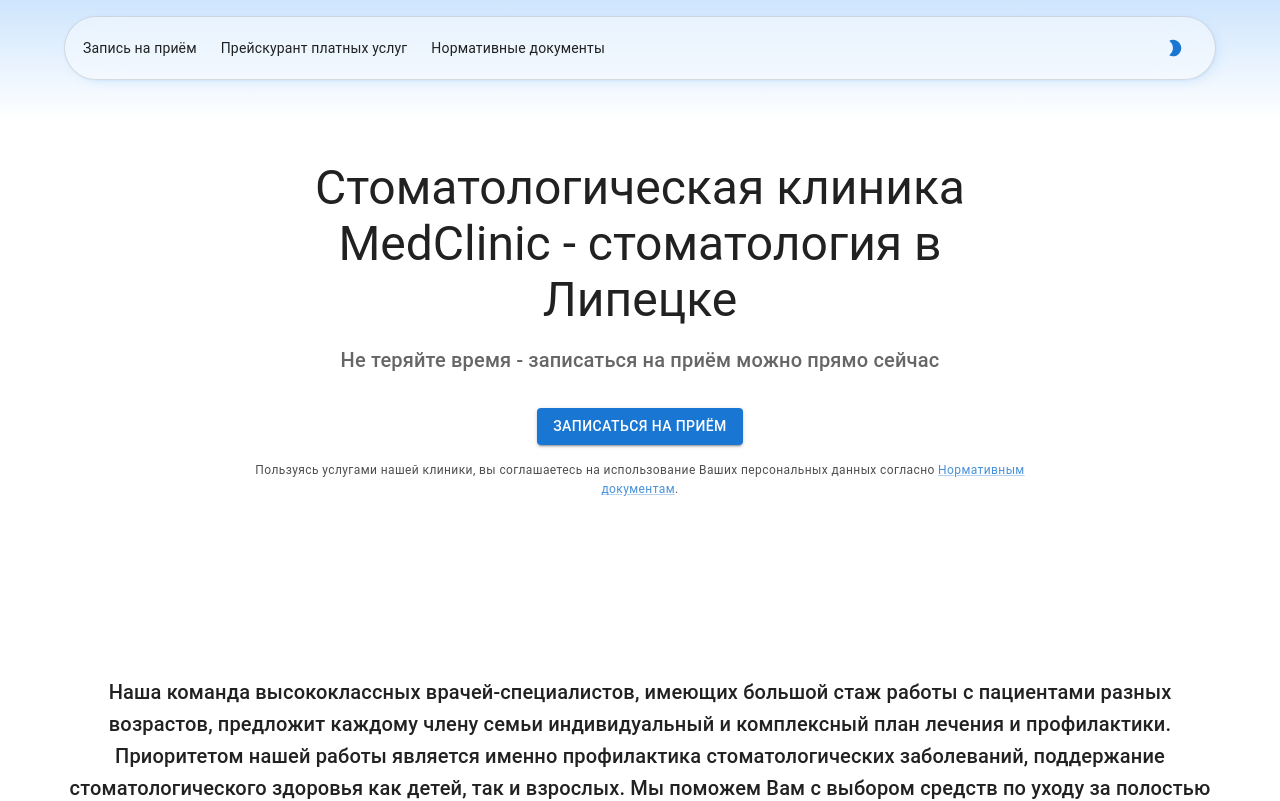
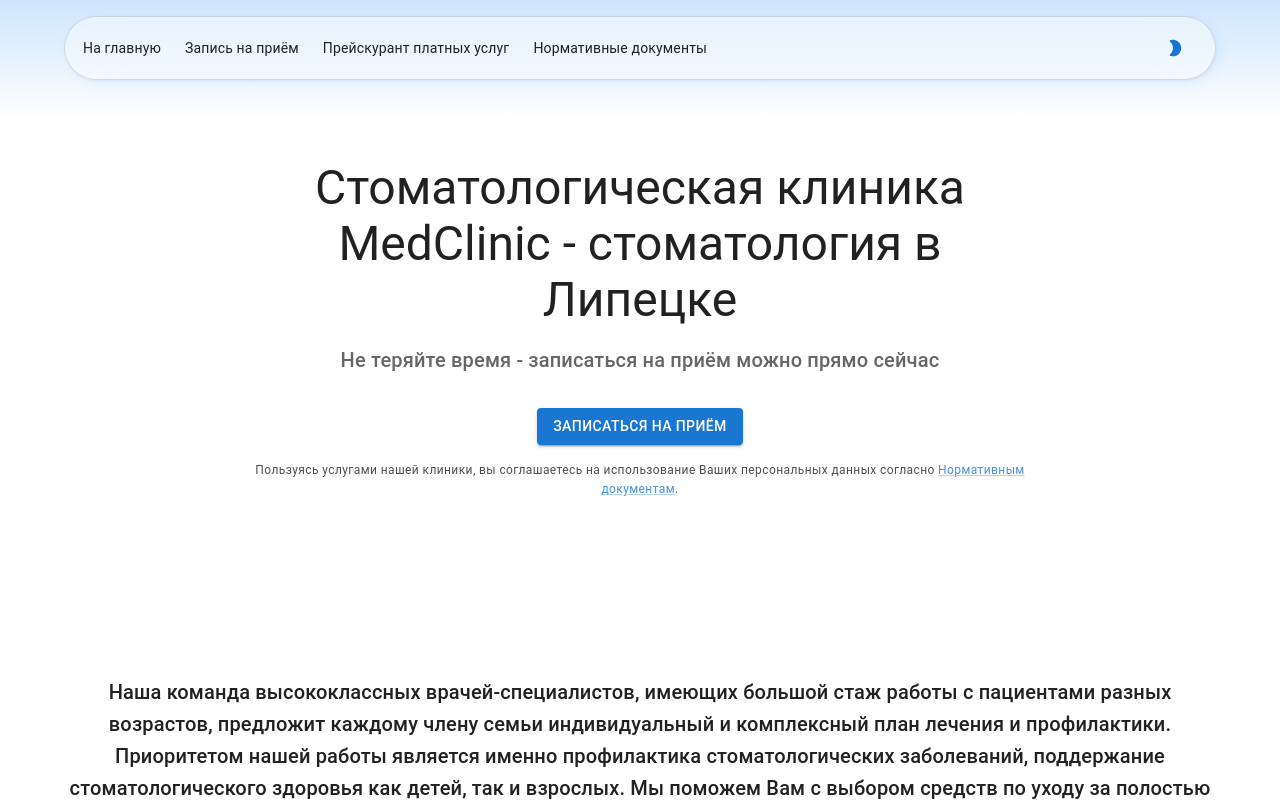
Before and after one commit to KirillAstafev/PaidServiceWebFrontend, a React (Create React App) app: page / in a window 1280 px wide. Shown: the top 801 px of the page. Built offline with nearby package versions, Linux system fonts and the light colour scheme.

Commit message:
Добавление перехода по ссылкам (React Router Link)

```diff
--- a/package.json
+++ b/package.json
@@ -7,6 +7,7 @@
     "@emotion/styled": "^11.11.0",
     "@mui/icons-material": "^5.15.13",
     "@mui/material": "^5.15.13",
+    "@mui/x-data-grid": "^7.2.0",
     "@testing-library/jest-dom": "^5.17.0",
     "@testing-library/react": "^13.4.0",
     "@testing-library/user-event": "^13.5.0",
--- a/src/App.css
+++ b/src/App.css
@@ -26,6 +26,7 @@
 
 .App-link {
   color: #61dafb;
+  text-decoration: none;
 }
 
 @keyframes App-logo-spin {
--- a/src/App.js
+++ b/src/App.js
@@ -2,6 +2,7 @@
 import LandingPage from "./starting-page/LandingPage";
 import {createBrowserRouter, RouterProvider} from "react-router-dom";
 import MainContent from "./starting-page/components/routes/main/MainContent";
+import PricesTable from "./starting-page/components/routes/prices/PricesTable";
 
 const router = createBrowserRouter(
     [
@@ -12,6 +13,10 @@
                 {
                     index: true,
                     element: <MainContent/>
+                },
+                {
+                    path: "/prices",
+                    element: <PricesTable/>
                 }
             ]
         }
--- a/src/starting-page/components/AppAppBar.js
+++ b/src/starting-page/components/AppAppBar.js
@@ -12,8 +12,9 @@
 import Drawer from '@mui/material/Drawer';
 import MenuIcon from '@mui/icons-material/Menu';
 import ToggleColorMode from './ToggleColorMode';
+import {Link} from "react-router-dom";
 
-function AppAppBar({ mode, toggleColorMode }) {
+function AppAppBar({mode, toggleColorMode}) {
     const [open, setOpen] = React.useState(false);
 
     const toggleDrawer = (newOpen) => () => {
@@ -25,7 +26,7 @@
         const offset = 128;
         if (sectionElement) {
             const targetScroll = sectionElement.offsetTop - offset;
-      sectionElement.scrollIntoView({ behavior: 'smooth' });
+            sectionElement.scrollIntoView({behavior: 'smooth'});
             window.scrollTo({
                 top: targetScroll,
                 behavior: 'smooth',
@@ -77,26 +78,32 @@
                                 px: 0,
                             }}
                         >
-              <Box sx={{ display: { xs: 'none', md: 'flex' } }}>
+                            <Box sx={{display: {xs: 'none', md: 'flex'}}}>
+                                <MenuItem sx={{py: '6px', px: '12px'}}>
+                                    <Link to={"/"} className="App-link">
+                                        <Typography variant="body2" color="text.primary">
+                                            На главную
+                                        </Typography>
+                                    </Link>
+                                </MenuItem>
                                 <MenuItem
                                     onClick={() => scrollToSection('features')}
-                  sx={{ py: '6px', px: '12px' }}
+                                    sx={{py: '6px', px: '12px'}}
                                 >
                                     <Typography variant="body2" color="text.primary">
                                         Запись на приём
                                     </Typography>
                                 </MenuItem>
-                <MenuItem
-                  onClick={() => scrollToSection('testimonials')}
-                  sx={{ py: '6px', px: '12px' }}
-                >
+                                <MenuItem sx={{py: '6px', px: '12px'}}>
+                                    <Link to={"/prices"} className="App-link">
                                         <Typography variant="body2" color="text.primary">
                                             Прейскурант платных услуг
                                         </Typography>
+                                    </Link>
                                 </MenuItem>
                                 <MenuItem
                                     onClick={() => scrollToSection('highlights')}
-                  sx={{ py: '6px', px: '12px' }}
+                                    sx={{py: '6px', px: '12px'}}
                                 >
                                     <Typography variant="body2" color="text.primary">
                                         Нормативные документы
@@ -106,22 +113,22 @@
                         </Box>
                         <Box
                             sx={{
-                display: { xs: 'none', md: 'flex' },
+                                display: {xs: 'none', md: 'flex'},
                                 gap: 0.5,
                                 alignItems: 'center',
                             }}
                         >
-              <ToggleColorMode mode={mode} toggleColorMode={toggleColorMode} />
+                            <ToggleColorMode mode={mode} toggleColorMode={toggleColorMode}/>
                         </Box>
-            <Box sx={{ display: { sm: '', md: 'none' } }}>
+                        <Box sx={{display: {sm: '', md: 'none'}}}>
                             <Button
                                 variant="text"
                                 color="primary"
                                 aria-label="menu"
                                 onClick={toggleDrawer(true)}
-                sx={{ minWidth: '30px', p: '4px' }}
+                                sx={{minWidth: '30px', p: '4px'}}
                             >
-                <MenuIcon />
+                                <MenuIcon/>
                             </Button>
                             <Drawer anchor="right" open={open} onClose={toggleDrawer(false)}>
                                 <Box
@@ -140,7 +147,7 @@
                                             flexGrow: 1,
                                         }}
                                     >
-                    <ToggleColorMode mode={mode} toggleColorMode={toggleColorMode} />
+                                        <ToggleColorMode mode={mode} toggleColorMode={toggleColorMode}/>
                                     </Box>
                                     <MenuItem onClick={() => scrollToSection('features')}>
                                         Features
@@ -155,7 +162,7 @@
                                         Pricing
                                     </MenuItem>
                                     <MenuItem onClick={() => scrollToSection('faq')}>FAQ</MenuItem>
-                  <Divider />
+                                    <Divider/>
                                     <MenuItem>
                                         <Button
                                             color="primary"
@@ -163,7 +170,7 @@
                                             component="a"
                                             href="/material-ui/getting-started/templates/sign-up/"
                                             target="_blank"
-                      sx={{ width: '100%' }}
+                                            sx={{width: '100%'}}
                                         >
                                             Sign up
                                         </Button>
@@ -175,7 +182,7 @@
                                             component="a"
                                             href="/material-ui/getting-started/templates/sign-in/"
                                             target="_blank"
-                      sx={{ width: '100%' }}
+                                            sx={{width: '100%'}}
                                         >
                                             Sign in
                                         </Button>
@@ -187,7 +194,8 @@
                 </Container>
             </AppBar>
         </div>
-  );
+    )
+        ;
 }
 
 AppAppBar.propTypes = {
```
Also changed, not shown: src/starting-page/components/AppAppBar.tsx (+26 -22 lines), 1 other file (tests, documents, lock files or other folders). Lines whose indentation alone changed are shown as unchanged.
